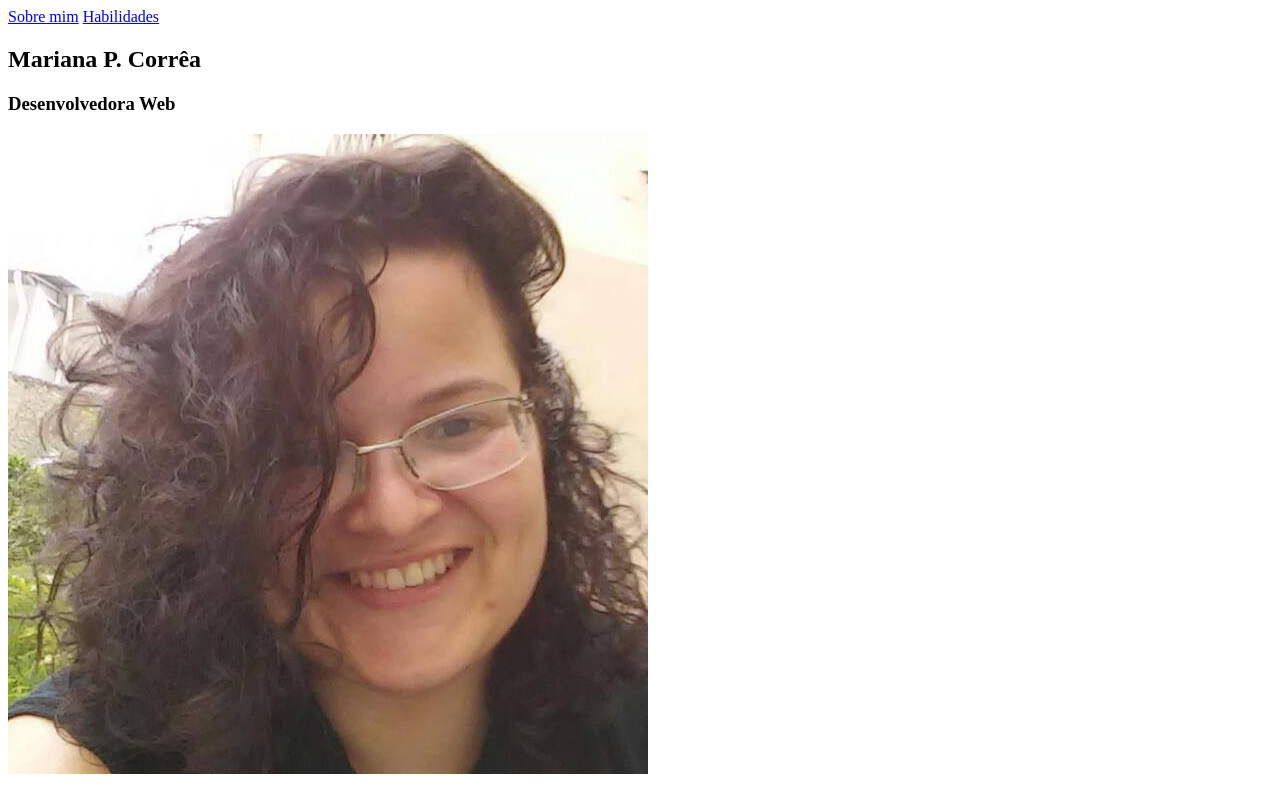
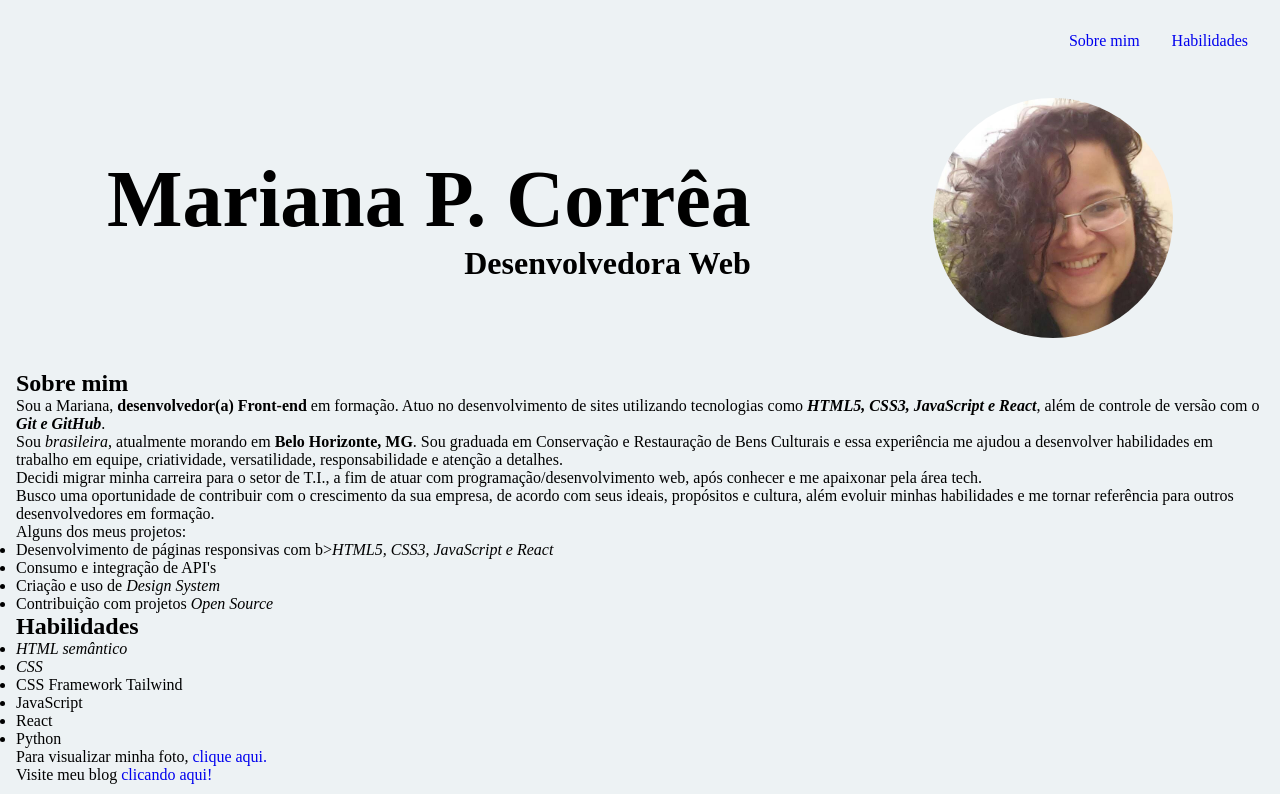
Before and after one commit to marianapcorrea/marianapcorrea.github.io, a plain HTML site: page index.html in a window 1280 px wide. Shown: the top 794 px of the page. Drawn offline with Linux system fonts and the light colour scheme.

Commit message:
Add style to header and title

```diff
--- a/index.html
+++ b/index.html
@@ -4,6 +4,7 @@
         <meta charset="UTF-8" />
         <meta http-equiv="X-UA-Compatible" content="IE=edge" />
         <meta name="viewport" content="width=device-width, initial-scale=1.0" />
+        <link rel="stylesheet" href="./style.css">
         <title>Portifólio</title>
     </head>
     <body>
@@ -14,10 +15,12 @@
             </nav>
         </header>
         <main>
-            <section id="name">
+            <section class="namePhoto">
+                <div class="name">
                 <h1>Mariana P. Corrêa</h1>
                 <h3>Desenvolvedora Web</h3>
-                <img id="myPhoto" src="./assets/photo.png" alt="Imagem de uma mulher jovem sorrindo, cabelos ondulados escuros na altura dos ombros, óculos e blusa preta sem manga."/>
+            </div>
+                <img class="myPhoto" src="./assets/photo.png" alt="Imagem de uma mulher jovem sorrindo, cabelos ondulados escuros na altura dos ombros, óculos e blusa preta sem manga."/>
             </section>
             <section id="about">
                 <h2>Sobre mim</h2>
--- /dev/null
+++ b/style.css
@@ -0,0 +1,51 @@
+* {
+    margin: 0px;
+    padding: 0px;
+}
+
+body {
+    width: 100%;
+    background-color: #edf2f4;
+    padding: 1rem;
+    box-sizing: border-box;
+}
+
+nav {
+    width: 100%;
+    display: flex;
+    padding-right: 1rem;
+    justify-content: flex-end;
+}
+
+nav a {
+    padding: 1rem;
+}
+
+a {
+    text-decoration: none;
+}
+
+.namePhoto {
+    display: flex;
+    flex-direction: row;
+    justify-content: space-around;
+    align-items: center;
+}
+
+.name {
+    text-align: right;
+}
+
+h1 {
+    font-size: 5rem;
+}
+
+h3 {
+    font-size: 2rem;
+}
+
+img {
+    width: 15rem;
+    margin: 2rem 0;
+    border-radius: 50%;
+}
```
